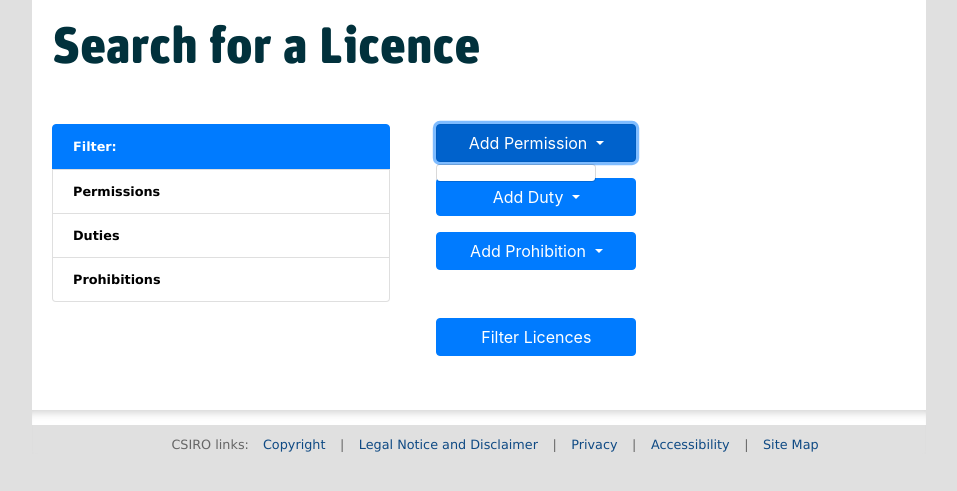
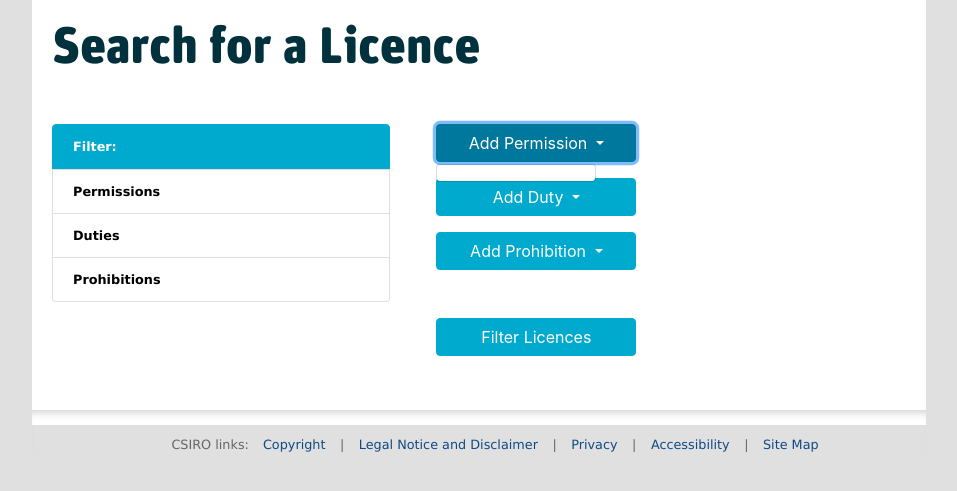
Before and after one commit to CSIRO-enviro-informatics/licences-catalogue, a Python web app: template view/templates/search.html in a window 1280 px wide, after a click on "Add Permission". Shown: the part 138-629 px from the top of the page, without its empty margins (161-1118 px from the left). Run offline with Jinja, Linux system fonts and the light colour scheme; the template is opened without the code that fills it, so the values that code supplies are empty; some libraries are stand-ins or nearby versions.

Commit message:
Button colours changed to match CSIRO theme.

```diff
--- a/view/style/policies_catalogue.css
+++ b/view/style/policies_catalogue.css
@@ -4,6 +4,21 @@
 
 .btn-col {
     width: 150px;
+}
+
+.btn-primary, .list-group-item.active, .btn-primary:disabled {
+    background-color: #00a9ce;
+    border-color: #00a9ce;
+}
+
+.nav-link.active {
+    background-color: #00a9ce !important;
+    border-color: #00a9ce !important;
+}
+
+.btn-primary:hover:enabled, .show > btn-primary:focus, .show > .dropdown-toggle:focus, a.btn-primary:hover {
+    background-color: #00779C;
+    border-color: #00779C;
 }
 
 .mouseover, .fa-times, .dropdown-item {
@@ -94,7 +109,7 @@ img {
 }
 
 .dropdown-menu {
-    max-height: 60vh;
+    max-height: 40vh;
     overflow-y: auto;
     overflow-x: hidden;
 }
--- a/view/templates/layout.html
+++ b/view/templates/layout.html
@@ -7,8 +7,8 @@
     <link rel="stylesheet" href="https://stackpath.bootstrapcdn.com/bootstrap/4.1.3/css/bootstrap.min.css">
     <link rel="stylesheet" href="https://use.fontawesome.com/releases/v5.2.0/css/all.css">
     <link rel="stylesheet" href="/style/csiro_theme.css" />
+    <link rel="shortcut icon" href="/style/csiro.ico">
     <link rel="stylesheet" href="/style/policies_catalogue.css" />
-    <link rel="shortcut icon" href="/style/csiro.ico">
 </head>
 <body>
     <header>
```
